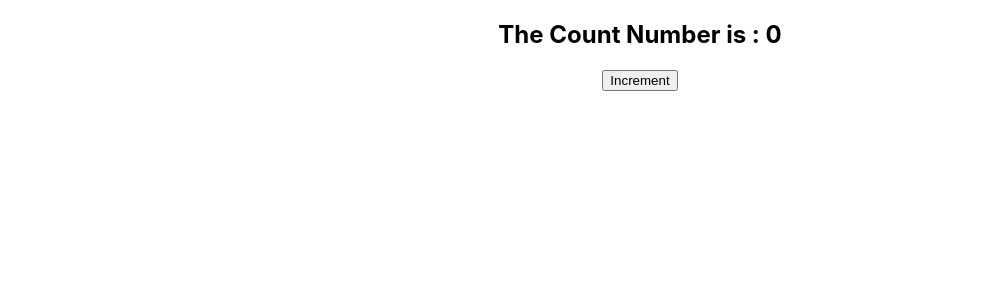
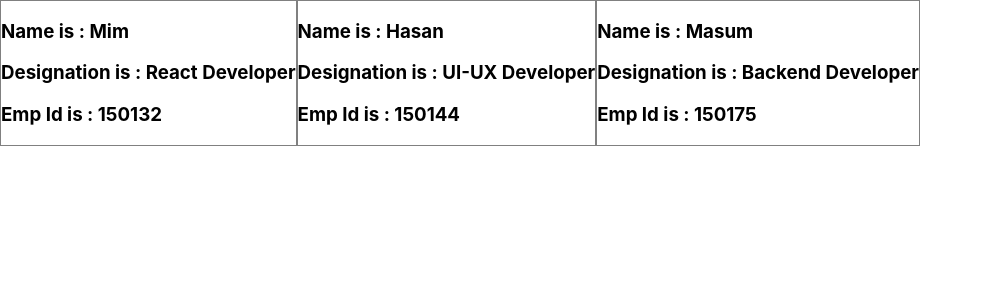
Before and after one commit to Mim-Hakkani/React_all_in_One, a React (Create React App) app: page / in a window 1280 px wide. Shown: the top 300 px of the page, without its empty margins (0-983 px from the left). Built offline with nearby package versions, Linux system fonts and the light colour scheme.

Commit message:
pass data as props and string data passed

```diff
--- a/src/App.js
+++ b/src/App.js
@@ -1,11 +1,12 @@
 
 import './App.css';
 import ParentComponent from './components/LiftingState/ParentComponent';
+import PropsInReact from './components/Props/PropsInReact';
 import ReactEvents from './components/reactEvents/ReactEvents';
 
 function App() {
   return (
-    <div className="App">
+    <div>
 
       {/* react events  */}
 
@@ -13,7 +14,11 @@ function App() {
 
       {/* for lifting State in react  */}
 
-         <ParentComponent />
+         {/* <ParentComponent /> */}
+
+      {/* props details  */}
+
+      <PropsInReact />
     </div>
   );
 }
--- /dev/null
+++ b/src/components/Props/PassDataAsString.js
@@ -0,0 +1,15 @@
+import React from 'react';
+
+const PassDataAsString = (props) => {
+
+ console.log("props Data :: ", props);
+    return (
+        <div style={{border:'1px solid gray'}}>
+            <h3>Name is : {props.name}</h3>
+            <h3>Designation is : {props.designation}</h3>
+            <h3>Emp Id is : {props.id}</h3>
+        </div>
+    );
+};
+
+export default PassDataAsString;
--- /dev/null
+++ b/src/components/Props/PropsInReact.js
@@ -0,0 +1,14 @@
+import React from 'react';
+import PassDataAsString from './PassDataAsString';
+
+const PropsInReact = () => {
+    return (
+        <div style={{display:'flex'}}>
+            <PassDataAsString name="Mim" designation="React Developer" id="150132" />
+            <PassDataAsString name="Hasan" designation="UI-UX Developer" id="150144" />
+            <PassDataAsString name="Masum" designation="Backend Developer" id="150175" />
+        </div>
+    );
+};
+
+export default PropsInReact;
```
Also changed, not shown: src/components/Props/PassDataAsArray.js (added), src/components/Props/PassDataAsObject.js (added), src/components/Props/PassDataAsfunction.js (added), src/components/Props/importantNote.txt (added).
